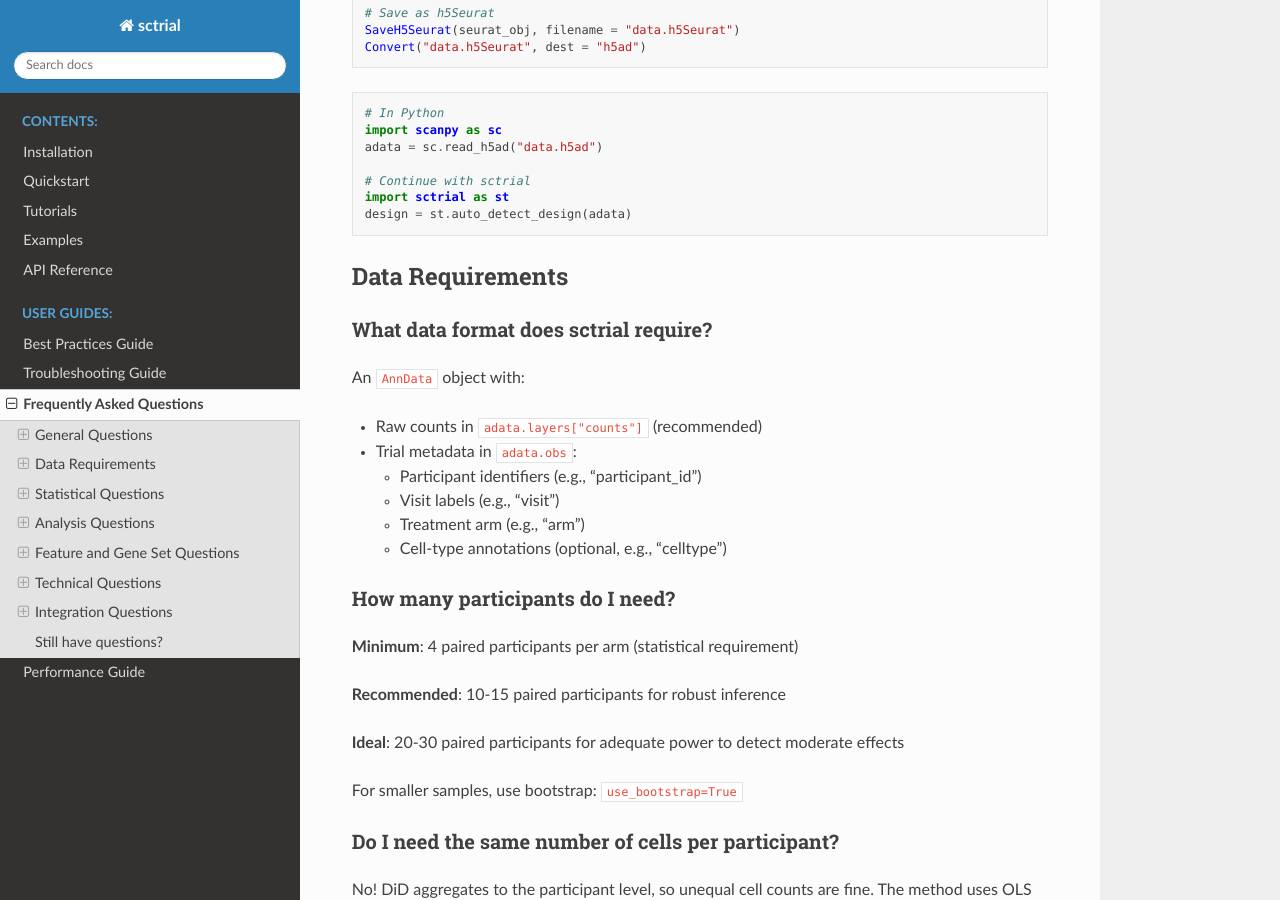
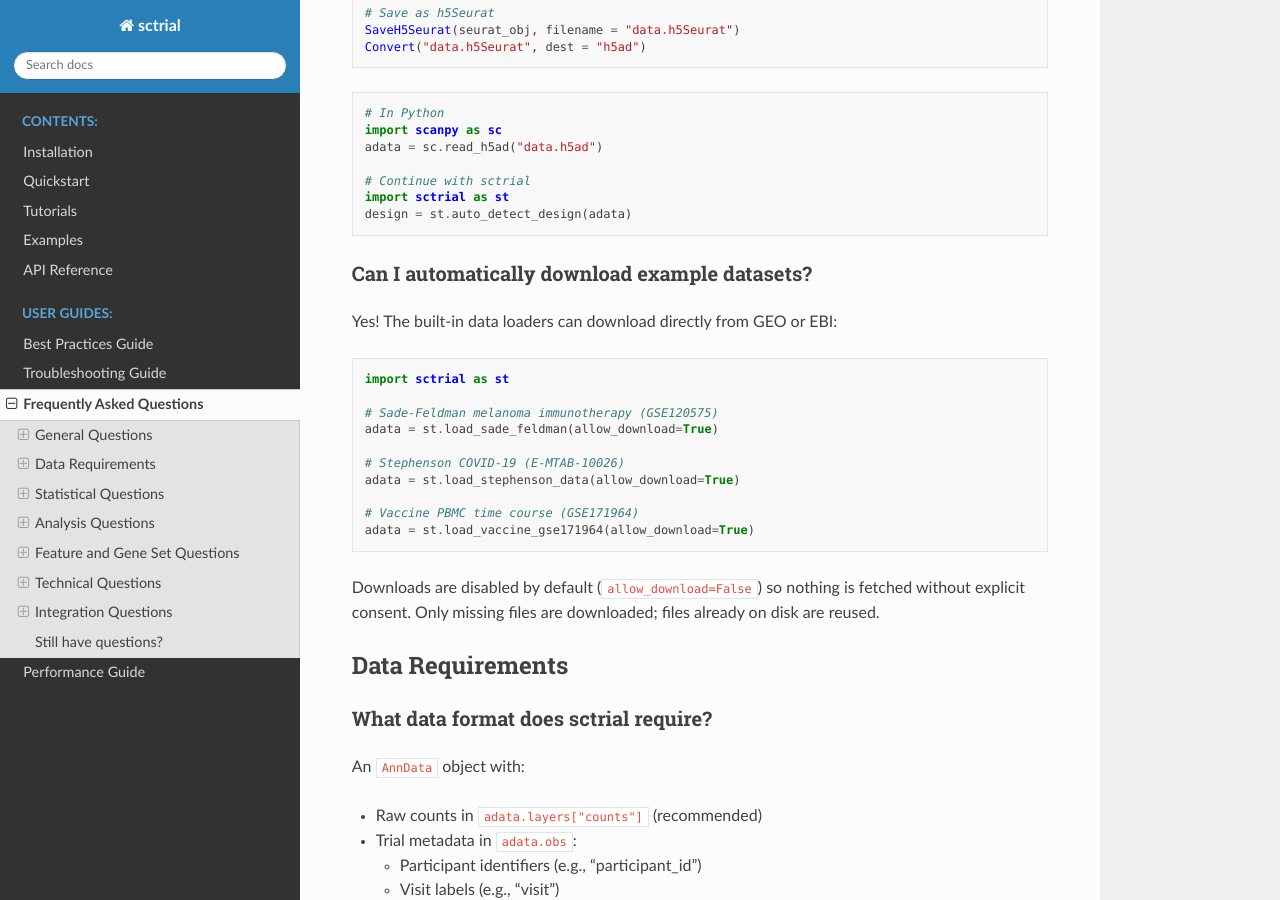
Before and after one commit to TheOmarLab/sctrial, a Sphinx documentation site: the page built from docs/source/faq.rst, in a window 1280 px wide and 900 px high, scrolled down 803 px. Built offline with Sphinx 7.4.7 and the Read the Docs theme 3.1.0, drawn with Linux system fonts in a browser that asks for light colours; pages that are not in the unit, such as notebooks, are missing from menus.

Commit message:
Add FAQ entry for automatic dataset downloads (allow_download)

```diff
--- a/docs/source/faq.rst
+++ b/docs/source/faq.rst
@@ -45,6 +45,28 @@ Yes! Convert Seurat to AnnData:
    # Continue with sctrial
    import sctrial as st
    design = st.auto_detect_design(adata)
+
+Can I automatically download example datasets?
+~~~~~~~~~~~~~~~~~~~~~~~~~~~~~~~~~~~~~~~~~~~~~~~
+
+Yes! The built-in data loaders can download directly from GEO or EBI:
+
+.. code-block:: python
+
+   import sctrial as st
+
+   # Sade-Feldman melanoma immunotherapy (GSE120575)
+   adata = st.load_sade_feldman(allow_download=True)
+
+   # Stephenson COVID-19 (E-MTAB-10026)
+   adata = st.load_stephenson_data(allow_download=True)
+
+   # Vaccine PBMC time course (GSE171964)
+   adata = st.load_vaccine_gse171964(allow_download=True)
+
+Downloads are disabled by default (``allow_download=False``) so nothing is
+fetched without explicit consent. Only missing files are downloaded; files
+already on disk are reused.
 
 Data Requirements
 -----------------
```
